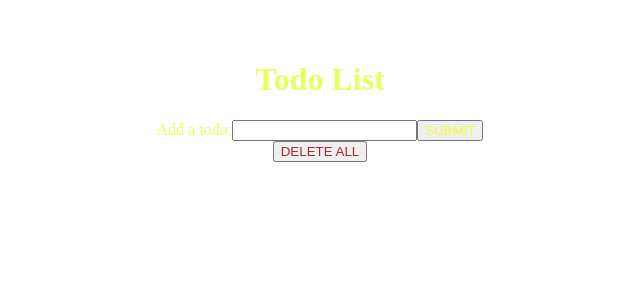
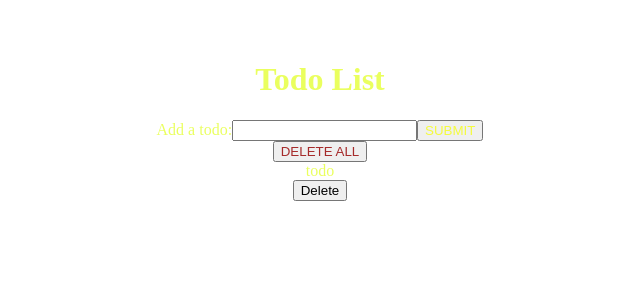
Before and after one commit to tomfyfe85/todo_list_React_js, a React (Vite) app: page / in a window 1280 px wide. Shown: the top 300 px of the page, without its empty margins (320-960 px from the left). Built offline with nearby package versions, Linux system fonts and the light colour scheme.

Commit message:
added todo. del button needs functionality

```diff
--- /dev/null
+++ b/src/components/Todo.jsx
@@ -0,0 +1,10 @@
+
+const Todo = ({ id, todo }) => {
+  return (
+    <>
+      <div>{todo}</div>
+      <button>Delete</button>
+  </>);
+}
+
+export default Todo;
--- a/src/components/TodoList.jsx
+++ b/src/components/TodoList.jsx
@@ -1,8 +1,8 @@
-import React, { useState } from "react";
-
+import React, { useState } from "react"
+import Todo from "./Todo";
 const TodoList = () => {
 
-  const [todos, setTodos] = useState([]);
+  const [todos, setTodos] = useState([{id:1 , todo: 'todo'}]);
   const [newTodo, setNewTodo] = useState("");
   const [idCounter, setIdCounter] = useState(0);
 
@@ -17,7 +17,7 @@ const TodoList = () => {
   const deleteAll = () => {
     setTodos([])
   }
-
+    console.log(newTodo)
 
   const handleChange = (event) => {
     setNewTodo(event.target.value);
@@ -48,7 +48,9 @@ const TodoList = () => {
           DELETE ALL
         </button>
       {todos.map((todo) => (
-        <div key={todo.id}>{todo.todo}</div>
+        <div key={todo.id}>
+          <Todo id={todo.id} todo={todo.todo}/>
+        </div>
       ))}
     </div>
   );
```
